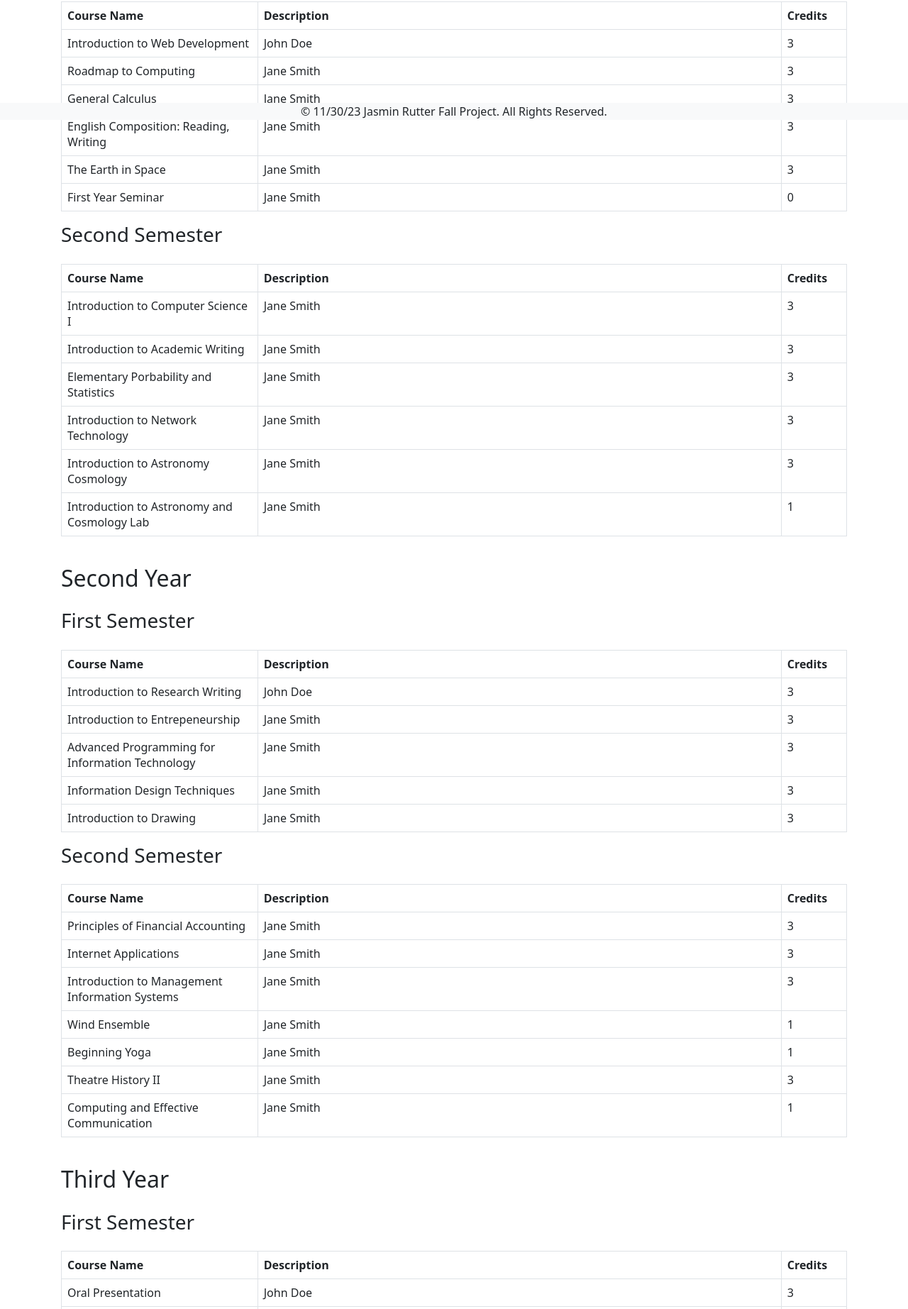
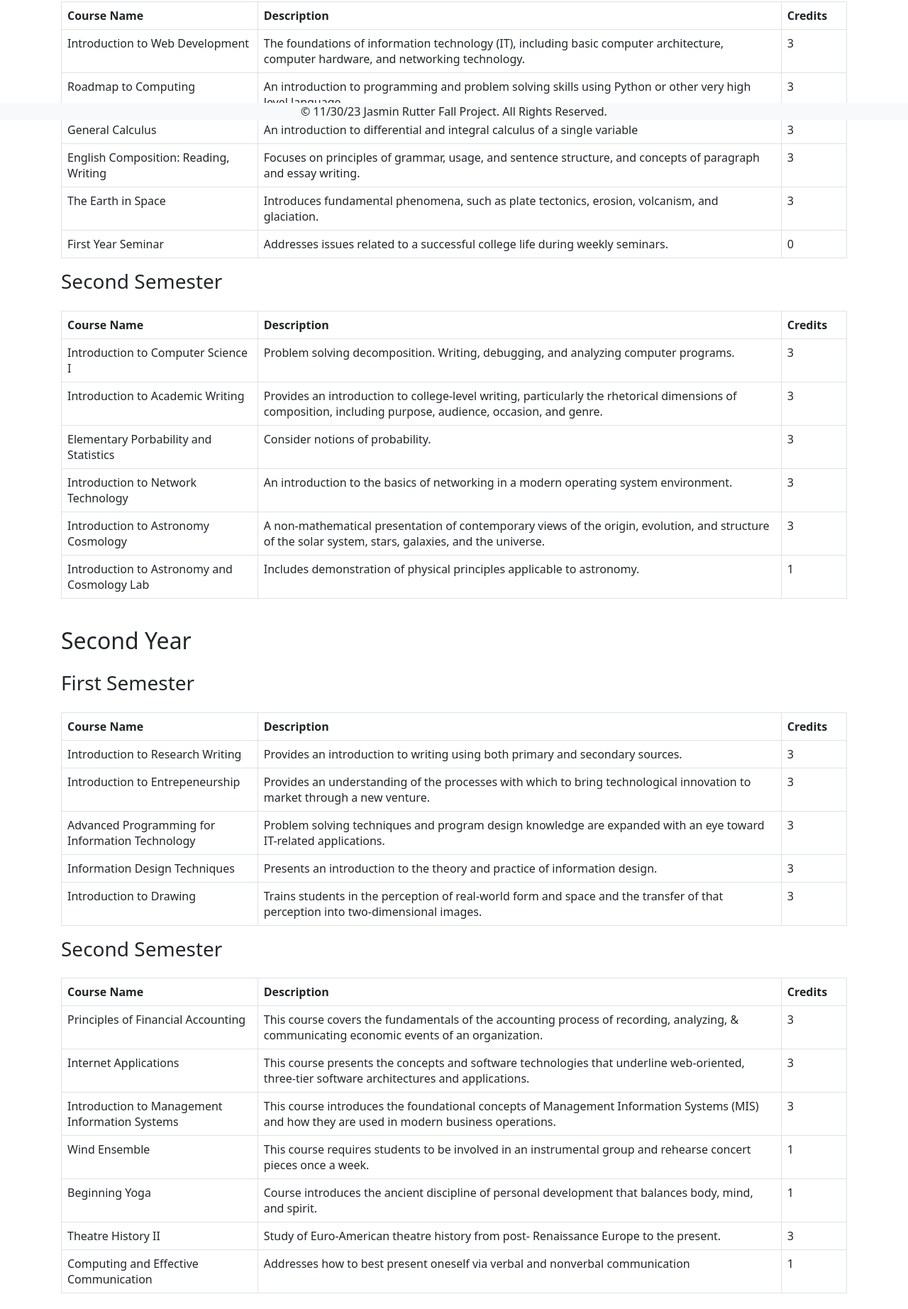
Before and after one commit to jasmrutt/IS117-Fall-Project-2023, a plain HTML site: page education.html in a window 1280 px wide. Shown: the part 631-2476 px from the top of the page at 71% size. Drawn offline with nearby package versions, Linux system fonts and the light colour scheme.

Commit message:
added descriptions to each course

```diff
--- a/education.html
+++ b/education.html
@@ -28,7 +28,7 @@
                             <a class="nav-link active" aria-current="page" href="about.html">About</a>
                         </li>
                         <li class="nav-item dropdown">
-                            <a class="nav-link dropdown-toggle" href="#" id="projectsDropdown" data-toggle="dropdown"
+                            <a class="nav-link dropdown-toggle" href="projects.html" id="projectsDropdown" data-toggle="dropdown"
                                 aria-haspopup="true" aria-expanded="false">
                                 Projects
                             </a>
@@ -98,32 +98,41 @@
               <tbody>
                 <tr>
                   <td>Introduction to Web Development</td>
-                  <td>John Doe</td>
+                  <td>The foundations of information technology (IT),
+                    including basic computer architecture,
+                    computer hardware, and networking technology.</td>
                   <td>3</td>
                 </tr>
                 <tr>
                   <td>Roadmap to Computing</td>
-                  <td>Jane Smith</td>
+                  <td>An introduction to programming
+                    and problem solving skills using
+                    Python or other very high level language</td>
                   <td>3</td>
                 </tr>
                 <tr>
                     <td>General Calculus</td>
-                    <td>Jane Smith</td>
+                    <td>An introduction to differential and
+                      integral calculus of a single variable</td>
                     <td>3</td>
                 </tr>
                 <tr>
                     <td>English Composition: Reading, Writing</td>
-                    <td>Jane Smith</td>
+                    <td>Focuses on principles of grammar, usage, and sentence structure,
+                      and concepts of paragraph and essay writing.
+                    </td>
                     <td>3</td>
                 </tr>
                 <tr>
                     <td>The Earth in Space</td>
-                    <td>Jane Smith</td>
+                    <td>Introduces fundamental phenomena,
+                      such as plate tectonics, erosion, volcanism,
+                      and glaciation.</td>
                     <td>3</td>
                 </tr>
                 <tr>
                     <td>First Year Seminar</td>
-                    <td>Jane Smith</td>
+                    <td>Addresses issues related to a successful college life during weekly seminars.</td>
                     <td>0</td>
                 </tr>
               </tbody>
@@ -143,32 +152,39 @@
               <tbody>
                 <tr>
                   <td>Introduction to Computer Science I</td>
-                  <td>Jane Smith</td>
+                  <td> Problem solving decomposition.
+                    Writing, debugging, and analyzing computer programs.</td>
                   <td>3</td>
                 </tr>
                 <tr>
                   <td>Introduction to Academic Writing</td>
-                  <td>Jane Smith</td>
+                  <td>Provides an introduction to
+                    college-level writing, particularly the rhetorical
+                    dimensions of composition, including purpose,
+                    audience, occasion, and genre.</td>
                   <td>3</td>
                 </tr>
                 <tr>
                     <td>Elementary Porbability and Statistics</td>
-                    <td>Jane Smith</td>
+                    <td>Consider notions of probability.</td>
                     <td>3</td>
                 </tr>
                 <tr>
                     <td>Introduction to Network Technology</td>
-                    <td>Jane Smith</td>
+                    <td>An introduction to the basics of networking in
+                      a modern operating system environment.</td>
                     <td>3</td>
                 </tr>
                 <tr>
                     <td>Introduction to Astronomy Cosmology</td>
-                    <td>Jane Smith</td>
+                    <td>A non-mathematical presentation of contemporary
+                      views of the origin, evolution, and structure of the solar system,
+                      stars, galaxies, and the universe.</td>
                     <td>3</td>
                 </tr>
                 <tr>
                     <td>Introduction to Astronomy and Cosmology Lab</td>
-                    <td>Jane Smith</td>
+                    <td>Includes demonstration of physical principles applicable to astronomy.</td>
                     <td>1</td>
                 </tr>
               </tbody>
@@ -193,27 +209,31 @@
               <tbody>
                 <tr>
                   <td>Introduction to Research Writing</td>
-                  <td>John Doe</td>
+                  <td>Provides an introduction to writing using
+                    both primary and secondary sources.</td>
                   <td>3</td>
                 </tr>
                 <tr>
                   <td>Introduction to Entrepeneurship</td>
-                  <td>Jane Smith</td>
+                  <td>Provides an understanding of the processes with which
+                    to bring technological innovation to market through a new venture.</td>
                   <td>3</td>
                 </tr>
                 <tr>
                     <td>Advanced Programming for Information Technology</td>
-                    <td>Jane Smith</td>
+                    <td>Problem solving techniques and program design knowledge
+                      are expanded with an eye toward IT-related applications.</td>
                     <td>3</td>
                 </tr>
                 <tr>
                     <td>Information Design Techniques</td>
-                    <td>Jane Smith</td>
+                    <td>Presents an introduction to the theory and practice of information design.</td>
                     <td>3</td>
                 </tr>
                 <tr>
                     <td>Introduction to Drawing</td>
-                    <td>Jane Smith</td>
+                    <td>Trains students in the perception of real-world form
+                      and space and the transfer of that perception into two-dimensional images.</td>
                     <td>3</td>
                 </tr>
               </tbody>
@@ -233,37 +253,48 @@
               <tbody>
                 <tr>
                   <td>Principles of Financial Accounting</td>
-                  <td>Jane Smith</td>
+                  <td>This course covers the fundamentals
+                    of the accounting process of recording, analyzing, & communicating economic
+                    events of an organization.</td>
                   <td>3</td>
                 </tr>
                 <tr>
                   <td>Internet Applications</td>
-                  <td>Jane Smith</td>
+                  <td>This course presents the concepts and software technologies
+                    that underline web-oriented, three-tier software architectures
+                    and applications.</td>
                   <td>3</td>
                 </tr>
                 <tr>
                     <td>Introduction to Management Information Systems</td>
-                    <td>Jane Smith</td>
+                    <td>This course introduces the foundational
+                      concepts of Management Information Systems (MIS) and how
+                      they are used in modern business operations.</td>
                     <td>3</td>
                 </tr>
                 <tr>
                     <td>Wind Ensemble</td>
-                    <td>Jane Smith</td>
+                    <td>This course requires students to be involved in an instrumental group
+                      and rehearse concert pieces once a week.</td>
                     <td>1</td>
                 </tr>
                 <tr>
                     <td>Beginning Yoga</td>
-                    <td>Jane Smith</td>
+                    <td>Course introduces the ancient discipline of
+                      personal development that balances body,
+                      mind, and spirit.</td>
                     <td>1</td>
                 </tr>
                 <tr>
                     <td>Theatre History II</td>
-                    <td>Jane Smith</td>
+                    <td>Study of Euro-American theatre history from
+                      post- Renaissance Europe to the present.</td>
                     <td>3</td>
                 </tr>
                 <tr>
                     <td>Computing and Effective Communication</td>
-                    <td>Jane Smith</td>
+                    <td>Addresses how to best present oneself
+                      via verbal and nonverbal communication</td>
                     <td>1</td>
                 </tr>
               </tbody>
@@ -288,37 +319,48 @@
               <tbody>
                 <tr>
                   <td>Oral Presentation</td>
-                  <td>John Doe</td>
+                  <td>Students deliver a wide range of
+                    presentations adapted to the needs
+                    of a variety of audiences.</td>
                   <td>3</td>
                 </tr>
                 <tr>
                   <td>Introduction to Website Development</td>
-                  <td>Jane Smith</td>
+                  <td>This course discusses the concepts and skills
+                    required to plan, design and build websites.</td>
                   <td>3</td>
                 </tr>
                 <tr>
                     <td>Database Design, Management and Application</td>
-                    <td>Jane Smith</td>
+                    <td>This course gives students extensive, pragmatic experience
+                      in designing, building, querying, updating, maintaining and managing relational databases, using the
+                      Structured Query Language (SQL).</td>
                     <td>3</td>
                 </tr>
                 <tr>
                     <td>Introduction to System Administration</td>
-                    <td>Jane Smith</td>
+                    <td>This course will introduce the tasks
+                      and techniques required to perform as
+                      a system administrator of Linux systems.</td>
                     <td>3</td>
                 </tr>
                 <tr>
                     <td>Project Management for Managers</td>
-                    <td>Jane Smith</td>
+                    <td>This	course	covers	theories,	tools,
+                      and	techniques	to	successfully	manage	projects.</td>
                     <td>3</td>
                 </tr>
                 <tr>
                     <td>Wind Ensemble</td>
-                    <td>Jane Smith</td>
+                    <td>This course requires students to be involved in an instrumental group
+                      and rehearse concert pieces once a week.</td>
                     <td>1</td>
                 </tr>
                 <tr>
                     <td>Professional Development in Computing</td>
-                    <td>Jane Smith</td>
+                    <td>This course is designed for junior year students to
+                      reflect back on the college experience and to help plan
+                      for the future as a computing professional.</td>
                     <td>1</td>
                 </tr>
               </tbody>
@@ -338,32 +380,44 @@
               <tbody>
                 <tr>
                   <td>Computers, Society and Ethics</td>
-                  <td>Jane Smith</td>
+                  <td>Examines the historical evolution of
+                    computer and information systems and
+                    explores their implications in the home,
+                    business, government, medicine and education.</td>
                   <td>3</td>
                 </tr>
                 <tr>
                   <td>Computer Systems and Networks</td>
-                  <td>Jane Smith</td>
+                  <td>This course provides students with an
+                    understanding of methods, tools, and
+                    technologies required to work with computer systems and networks.</td>
                   <td>3</td>
                 </tr>
                 <tr>
                     <td>Technical Writing</td>
-                    <td>Jane Smith</td>
+                    <td>Combines current theory with
+                      actual practice to prepare students as technical writers.</td>
                     <td>3</td>
                 </tr>
                 <tr>
                     <td>E-Commerce Technology</td>
-                    <td>Jane Smith</td>
+                    <td>This course provides an introduction to the three major driving forces behind e-commerce
+                      to provide a coherent conceptual framework for understanding the field: technology
+                      change, business development, and social issues.</td>
                     <td>3</td>
                 </tr>
                 <tr>
                     <td>Designing the User Experience</td>
-                    <td>Jane Smith</td>
+                    <td>This course creates interaction
+                      designs for digital products from the idea
+                      stage into creating a simple and intuitive
+                      user experience blueprint.</td>
                     <td>3</td>
                 </tr>
                 <tr>
                     <td>Wind Ensemble</td>
-                    <td>Jane Smith</td>
+                    <td>This course requires students to be involved in an instrumental group
+                      and rehearse concert pieces once a week.</td>
                     <td>1</td>
                 </tr>
               </tbody>
```
